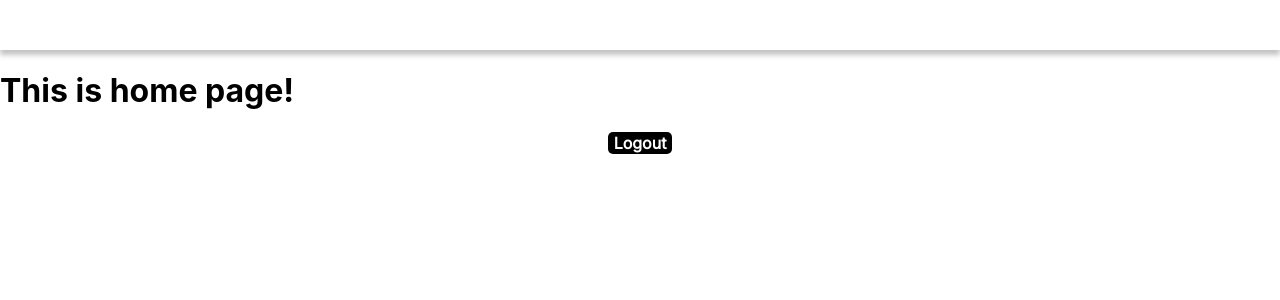
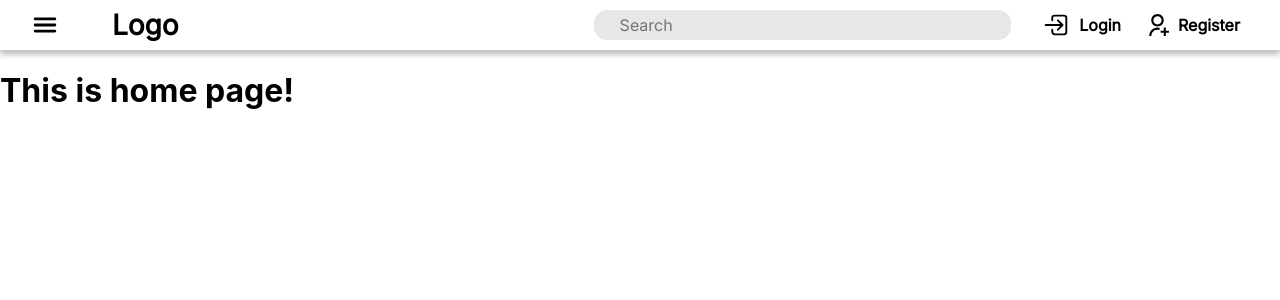
Before and after one commit to HMT2002/SE121-VideoSharing, a React (Create React App) app in the folder frontend/: page / in a window 1280 px wide. Shown: the top 300 px of the page. Built offline with nearby package versions, Linux system fonts and the light colour scheme.

Commit message:
header can now separate logged in & not (user avatar is still static)

```diff
--- a/frontend/package.json
+++ b/frontend/package.json
@@ -12,6 +12,7 @@
     "@testing-library/user-event": "^13.5.0",
     "react": "^18.2.0",
     "react-dom": "^18.2.0",
+    "react-icons": "^4.8.0",
     "react-router-dom": "^6.10.0",
     "react-scripts": "5.0.1",
     "web-vitals": "^2.1.4"
--- a/frontend/src/components/auth/LoginForm.js
+++ b/frontend/src/components/auth/LoginForm.js
@@ -124,7 +124,7 @@ const LoginForm = (props) => {
     //#endregion
 
     return (
-        <Card className={`login-form ${loginMessage !== "" ? "message" : ""}`}>
+        <Card className="login-form">
             <form onSubmit={LoginSubmitHandler}>
                 <h1 className="login-form__title">Account Login</h1>
                 {loginMessage !== "" && <div className="login-form__message">{loginMessage}</div>}
--- a/frontend/src/components/layout/Header.js
+++ b/frontend/src/components/layout/Header.js
@@ -1,12 +1,60 @@
-import React from "react";
+import React, { useContext } from "react";
+
+import { Link, useNavigate } from "react-router-dom";
+import { IoLogInOutline, IoLogOut, IoMenu } from "react-icons/io5";
+import { RiUserAddLine } from "react-icons/ri";
+
+import Button from "../../UI elements/Button";
+import SearchBar from "./SearchBar";
+import AuthContext from "../../contexts/auth-context";
 
 import "../../styles/Header.css"
 
 const Header = (props) => {
+    const authContext = useContext(AuthContext);
+    const navigate = useNavigate();
+
+    const LogoutHandler = () => {
+        authContext.OnLoggedOut();
+        navigate("/login");
+    }
+
     return (
-        <div className="app-header">
+        <React.Fragment>
+            <header className="app-header">
+                <Button className="app-header__burger-menu__button">
+                    <IoMenu className="app-header__burger-menu__button icon" />
+                </Button>
+                <h1 className="app-header__logo">Logo</h1>
+                <SearchBar />
+                {/*Unauthorized*/}
+                {!authContext.isLoggedIn && <React.Fragment>
+                    <Link className="app-header__unauthorized login" to="/login">
+                        <IoLogInOutline className="app-header__unauthorized__icon login" />
+                        Login
+                    </Link>
+                    <Link className="app-header__unauthorized register" to="/create-new-account">
+                        <RiUserAddLine className="app-header__unauthorized__icon register" />
+                        Register
+                    </Link>
+                </React.Fragment>}
+                {/*Authorized*/}
+                {authContext.isLoggedIn && <React.Fragment>
+                    <img
+                        className="app-header__authorized-avatar"
+                        src="https://aniyuki.com/wp-content/uploads/2022/03/aniyuki-cute-anime-avatar-profile-picture-14.jpg"
+                        alt="avatar" />
+                    <Button
+                        className="app-header__authorized-logout"
+                        onClick={LogoutHandler}
+                    >
+                        <IoLogOut className="app-header__authorized-logout icon" />
+                        Logout
+                    </Button>
+                </React.Fragment>}
+            </header>
             {props.children}
-        </div>
+        </React.Fragment>
     )
 };
 
--- /dev/null
+++ b/frontend/src/components/layout/SearchBar.js
@@ -0,0 +1,15 @@
+import React from "react";
+
+import "../../styles/SearchBar.css";
+
+const SearchBar = () => {
+    return (
+        <React.Fragment>
+            <div className="search-bar">
+                <input placeholder="Search" />
+            </div>
+        </React.Fragment>
+    )
+}
+
+export default SearchBar;
--- a/frontend/src/pages/HomePage.js
+++ b/frontend/src/pages/HomePage.js
@@ -1,23 +1,9 @@
-import React, { useContext } from "react";
-
-import { useNavigate } from "react-router-dom";
-
-import AuthContext from "../contexts/auth-context";
-import Button from "../UI elements/Button";
+import React from "react";
 
 const HomePage = () => {
-    const authContext = useContext(AuthContext);
-    const navigate = useNavigate();
-
-    const LogoutHandler = () => {
-        authContext.OnLoggedOut();
-        navigate("/login");
-    }
-
     return (
         <React.Fragment>
             <h1>This is home page!</h1>
-            <Button onClick={LogoutHandler}>Logout</Button>
         </React.Fragment>
     );
 }
--- a/frontend/src/pages/RegisterPage.js
+++ b/frontend/src/pages/RegisterPage.js
@@ -15,11 +15,18 @@ const RegisterPage = () => {
     }, [navigate, authContext.isLoggedIn]);
 
     const UserRegisterHandler = async (username, email, password) => {
-        const response = await RegisterAction({
-            account: username,
-            email: email,
-            password: password
-        });
+        const registedData = {
+            account: username.trim(),
+            username: "untitled",
+            email: email.trim(),
+            password: password.trim(),
+            passwordConfirm: password.trim(),
+            role: "user"
+        }
+
+        console.log(registedData)
+
+        const response = await RegisterAction(registedData);
 
         console.log(response);
 
--- a/frontend/src/styles/Header.css
+++ b/frontend/src/styles/Header.css
@@ -1,12 +1,111 @@
 .app-header {
     display: flex;
+    flex-direction: row;
     height: 50px;
+    align-items: center;
+    padding-inline: 1.5rem;
     box-shadow: 0px 5px 5px #5f5f5f5f;
 }
 
 .app-header__logo {
     height: fit-content;
     width: fit-content;
-    margin-block-start: auto;
-    margin-block-end: auto;
+    height: fit-content;
+    font-family: "Inter";
+    font-size: 1.75rem;
+    font-weight: bolder;
+    margin-block: auto;
+    margin-inline-start: 1.5rem;
+    margin-inline-end: 25rem;
 }
+
+.app-header__burger-menu__button {
+    background-color: transparent;
+    display: flex;
+    flex-direction: column;
+    justify-content: center;
+    align-items: center;
+    width: 40px;
+    height: 40px;
+    margin-inline-start: 0rem;
+    margin-inline-end: 1.5rem;
+}
+
+.app-header__burger-menu__button.icon {
+    color: black;
+    width: 30px;
+    height: 30px;
+    margin-inline: auto;
+}
+
+.app-header__burger-menu__button :hover {
+    cursor: pointer;
+}
+
+.app-header__unauthorized {
+    color: black;
+    display: flex;
+    flex-direction: row;
+    font-family: "Inter";
+    font-size: 1rem;
+    font-weight: 700;
+    text-decoration: none;
+    align-items: center;
+}
+
+.app-header__unauthorized:hover {
+    opacity: 0.5;
+}
+
+.app-header__unauthorized.login {
+    margin-inline-start: auto;
+    margin-inline-end: 1.5rem;
+}
+
+.app-header__unauthorized.register {
+    margin-inline-end: 1rem;
+}
+
+.app-header__unauthorized__icon {
+    color: black;
+    margin-inline-end: 0.5rem;
+}
+
+.app-header__unauthorized__icon.login {
+    width: 30px;
+    height: 30px;
+}
+
+.app-header__unauthorized__icon.register {
+    width: 25px;
+    height: 25px;
+}
+
+.app-header__authorized-avatar {
+    width: 30px;
+    height: 30px;
+    border: solid 1rem;
+    border-color: black;
+    border-width: 0.1rem;
+    border-radius: 50%;
+}
+
+.app-header__authorized-logout {
+    background-color: transparent;
+    color: black;
+    display: flex;
+    flex-direction: row;
+    align-items: center;
+    margin-inline: 1rem;
+    font-family: "Inter";
+    font-size: 1rem;
+    font-weight: 700;
+    text-decoration: none;
+}
+
+.app-header__authorized-logout.icon {
+    color: black;
+    width: 30px;
+    height: 30px;
+    margin-inline-end: 0.2rem;
+}
--- a/frontend/src/styles/LoginForm.css
+++ b/frontend/src/styles/LoginForm.css
@@ -2,14 +2,10 @@
     display: flex;
     flex-direction: column;
     width: 330px;
-    height: 400px;
+    height: fit-content;
     padding: 3rem;
     margin: auto;
     margin-top: 10rem;
-}
-
-.login-form.message {
-    height: 445px;
 }
 
 .login-form__message {
--- a/frontend/src/styles/RegisterForm.css
+++ b/frontend/src/styles/RegisterForm.css
@@ -2,7 +2,7 @@
     display: flex;
     flex-direction: column;
     width: 330px;
-    height: 470px;
+    height: fit-content;
     padding: 3rem;
     margin: auto;
     margin-top: 10rem;
--- /dev/null
+++ b/frontend/src/styles/SearchBar.css
@@ -0,0 +1,26 @@
+.search-bar {
+    background-color: rgb(231, 231, 231);
+    display: flex;
+    flex-direction: row;
+    width: 30%;
+    height: 30px;
+    padding-inline: 1.5rem;
+    margin-inline: auto;
+    align-items: center;
+    border: none;
+    border-radius: 13px;
+}
+
+.search-bar input {
+    background-color: transparent;
+    color: rgba(0, 0, 0, 0.87);
+    width: 100%;
+    height: inherit;
+    font-family: "Inter";
+    font-size: 1rem;
+    border: none;
+}
+
+*:focus {
+    outline: none;
+}
```
Also changed, not shown: 2 other files (tests, documents, lock files or other folders).
